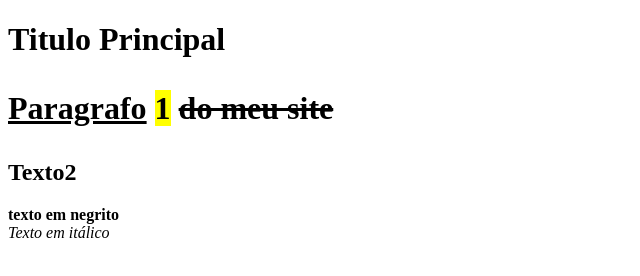
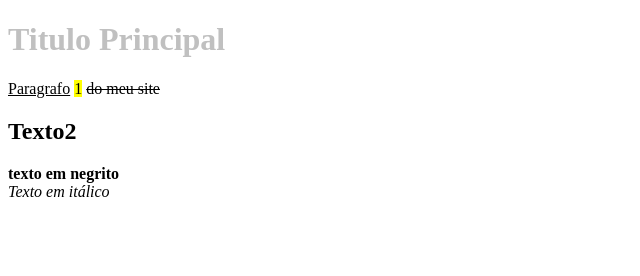
Before and after one commit to BorgesLucas21/projeto01, a plain HTML site: page Index.html in a window 1280 px wide. Shown: the whole page, without its empty margins (0-640 px from the left). Drawn offline with Linux system fonts and the light colour scheme.

Commit message:
CSS INLINE

```diff
--- a/Index.html
+++ b/Index.html
@@ -1,12 +1,13 @@
 <!DOCTYPE html> <!--versão 5 dp HTML-->
-<html>
+<html lang="pt-br">
 <head>  <!--cabeçalho invisível-->
-
+    <meta charset="UTF-8"> <!--PARA OUTRO PAÍS ABRIR EM SEU ALFABETO-->
+    <title>Roxo</title> <!--TITULO DA ABA OU DA GUIA DO SITE-->
 </head>
 <body>
- <h1>Titulo Principal
+ <h1 style="color: silver;">Titulo Principal </h1>
 
-<p><u>Paragrafo</u> <mark>1</mark> <del>do meu site</del></p> </h1>
+<p><u>Paragrafo</u> <mark>1</mark> <del>do meu site</del></p>
 
 <h2>Texto2</h2>
 
```
